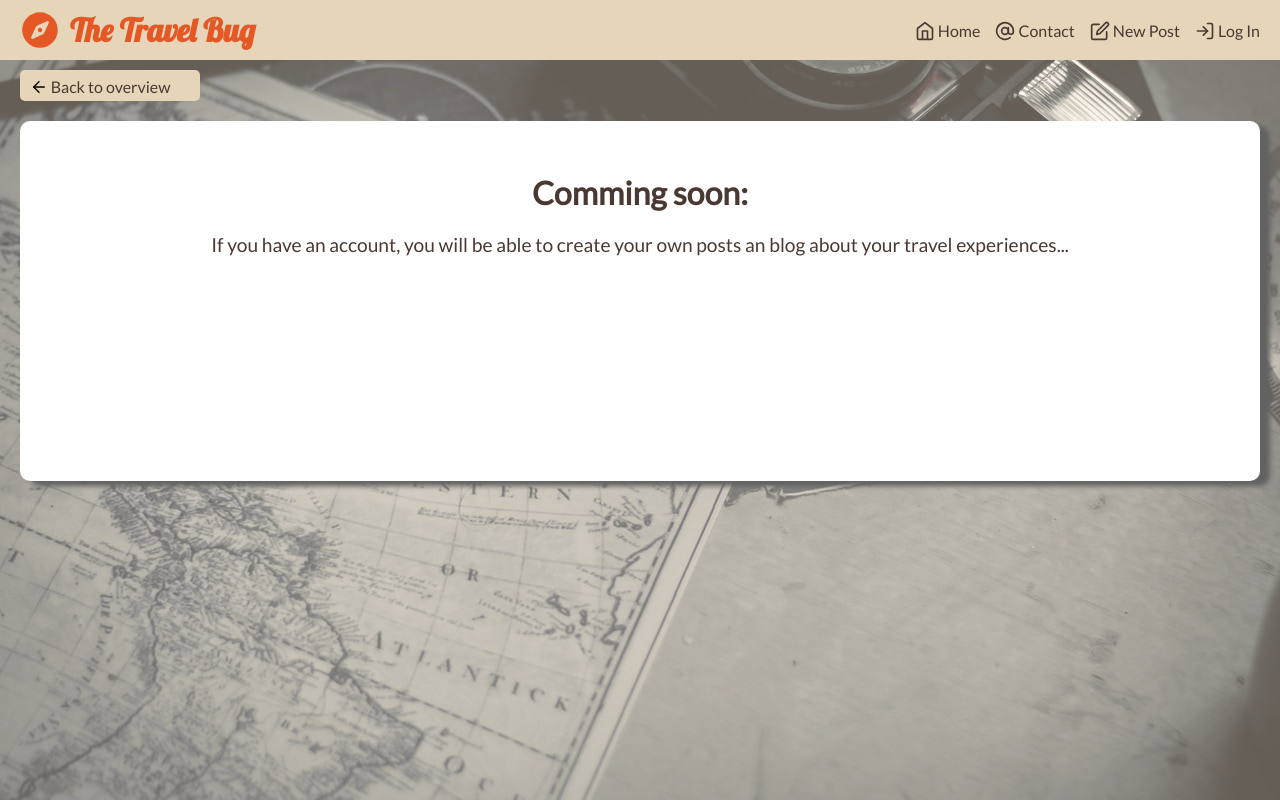
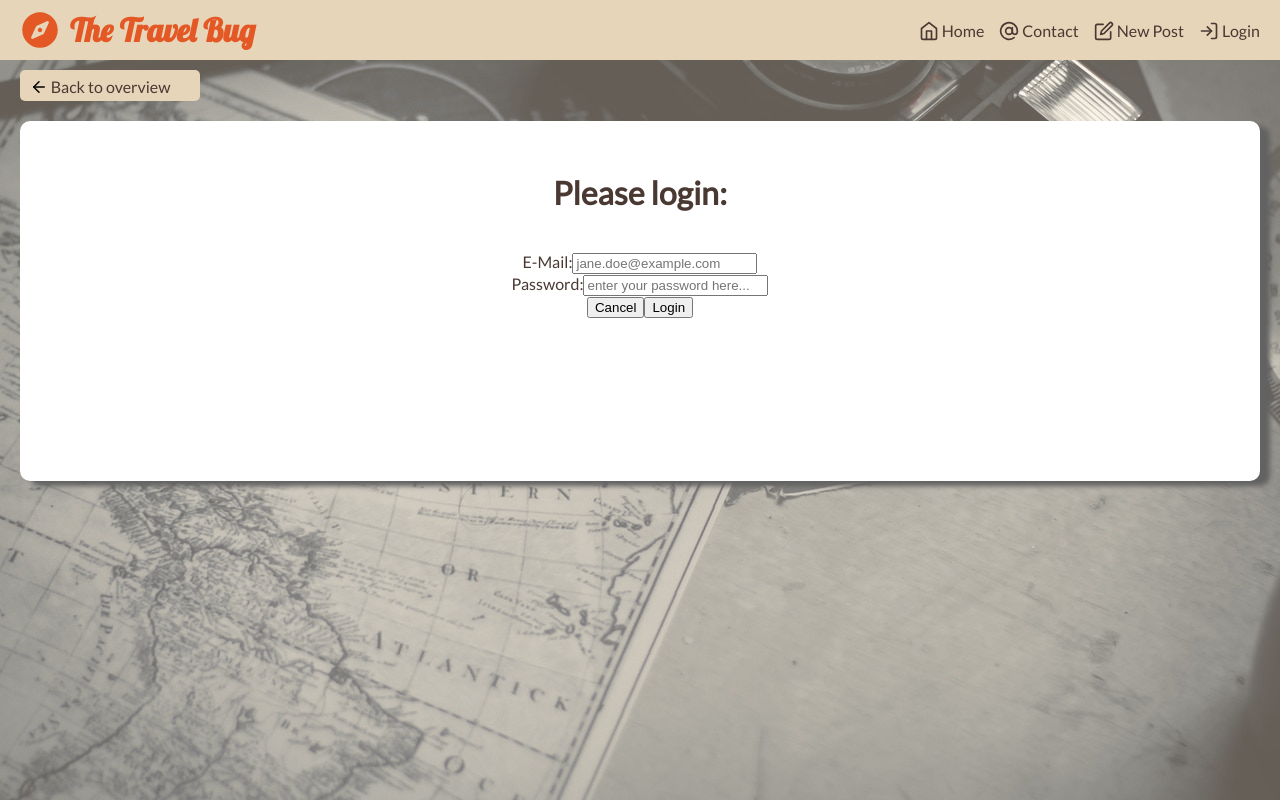
Before and after one commit to JannekS/the-travelbug-client, a Vue app: page /login in a window 1280 px wide. Built offline with nearby package versions, Linux system fonts and the light colour scheme; no server answers; a web font is replaced by a local one; what @fawmi/vue-google-maps would draw is missing.

Commit message:
Implemented basic login / logout functionality.

```diff
--- a/package.json
+++ b/package.json
@@ -12,7 +12,9 @@
     "@fawmi/vue-google-maps": "^0.9.4",
     "core-js": "^3.6.5",
     "vue": "^3.0.0",
-    "vue-router": "^4.0.0-0"
+    "vue-router": "^4.0.0-0",
+    "vuex": "^4.0.2",
+    "vuex-persist": "^3.1.3"
   },
   "devDependencies": {
     "@vue/cli-plugin-babel": "~4.5.15",
--- a/src/components/Header.vue
+++ b/src/components/Header.vue
@@ -26,9 +26,17 @@
           >
         </div>
         <div class="nav-item">
-          <router-link to="/login"
-            ><img src="/icons/log-in.svg" /><span> Log In</span></router-link
-          >
+          <div v-if="!isLoggedIn">
+            <router-link to="/login"
+              ><img src="/icons/log-in.svg" /><span> Login</span></router-link
+            >
+          </div>
+          <div v-else @click="logout">
+            <router-link to="/">
+              <img src="/icons/log-in.svg" />
+              <span> Logout</span>
+            </router-link>
+          </div>
         </div>
       </nav>
     </div>
@@ -36,7 +44,18 @@
 </template>
 
 <script>
-export default {};
+export default {
+  computed: {
+    isLoggedIn() {
+      return this.$store.getters.userLoggedIn;
+    },
+  },
+  methods: {
+    logout() {
+      this.$store.dispatch("logout");
+    },
+  },
+};
 </script>
 
 <style scoped>
--- a/src/main.js
+++ b/src/main.js
@@ -1,9 +1,11 @@
 import { createApp } from "vue";
 import App from "./App.vue";
 import router from "./router";
+import store from "./store/index";
 import VueGoogleMaps from "@fawmi/vue-google-maps";
 
 const app = createApp(App);
+app.use(store);
 app.use(router);
 app.use(VueGoogleMaps, {
   load: {
--- /dev/null
+++ b/src/store/index.js
@@ -0,0 +1,52 @@
+import { createStore } from "vuex";
+import VuexPersist from "vuex-persist";
+
+const vuexLocal = new VuexPersist({
+  key: "vuex",
+  storage: window.localStorage,
+});
+
+const store = createStore({
+  state() {
+    return {
+      userId: null,
+      authToken: null,
+      isLoggedIn: false,
+    };
+  },
+  mutations: {
+    // mutations must be synchronous
+    login(state, payload) {
+      state.userId = payload.userId;
+      state.authToken = payload.token;
+      state.isLoggedIn = payload.isAuth;
+    },
+    logout(state) {
+      state.userId = null;
+      state.authToken = null;
+      state.isLoggedIn = false;
+    },
+  },
+  actions: {
+    login(context, payload) {
+      context.commit("login", payload);
+    },
+    logout(context) {
+      context.commit("logout");
+    },
+  },
+  getters: {
+    userId(state) {
+      return state.userId;
+    },
+    authToken(state) {
+      return state.authToken;
+    },
+    userLoggedIn(state) {
+      return state.isLoggedIn;
+    },
+  },
+  plugins: [vuexLocal.plugin],
+});
+
+export default store;
--- a/src/views/Home.vue
+++ b/src/views/Home.vue
@@ -3,7 +3,6 @@
     <div class="main-container" v-if="blogPostData">
       <Previews :blogPosts="blogPostData" />
       <div id="map-wrapper">
-        <!-- <h2>this is where the map goes</h2> -->
         <TravelMap :blogPosts="blogPostData" />
       </div>
     </div>
--- a/src/views/Login.vue
+++ b/src/views/Login.vue
@@ -1,23 +1,124 @@
 <template>
   <div class="login-container">
     <BackHome />
-    <CommingSoon :message="message" />
+    <div class="container">
+      <h1>Please login:</h1>
+      <form @submit.prevent="submitForm">
+        <br />
+        <label for="email">E-Mail:</label>
+        <input
+          type="email"
+          id="email"
+          name="email"
+          placeholder="jane.doe@example.com"
+          v-model="email"
+          required
+        />
+        <br />
+        <label for="password">Password:</label>
+        <input
+          type="password"
+          id="password"
+          name="password"
+          v-model="password"
+          placeholder="enter your password here..."
+          required
+        />
+        <br />
+        <input type="reset" value="Cancel" class="form-btn" />
+        <input type="submit" value="Login" class="form-btn" />
+      </form>
+      <div v-if="responseData">
+        <p>Status: {{ responseData.status }}</p>
+        <p>Message: {{ responseData.message }}</p>
+        <p>Is logged in: {{ responseData.cookie }}</p>
+      </div>
+    </div>
+    <!-- <div id="signup-container">
+      <h2>No Account yet?</h2>
+      <h3>Sign up now:</h3>
+      <form action="/signup" method="POST">
+        <label for="name">User name:</label>
+        <input type="text" name="name" placeholder="Jane Doe" required />
+        <br />
+        <label for="email">E-Mail:</label>
+        <input
+          type="email"
+          name="email"
+          placeholder="jane.doe@example.com"
+          required
+        />
+        <br />
+        <label for="password">Password:</label>
+        <input
+          type="password"
+          name="password"
+          placeholder="superS3curePassword!"
+          required
+        />
+        <br />
+        <label for="confirmPassword">Confirm:</label>
+        <input
+          type="password"
+          name="confirmPassword"
+          placeholder="retype your password"
+          required
+        />
+        <br />
+        <input
+          type="reset"
+          value="Cancel"
+          class="form-btn"
+          id="cancel-post-btn"
+        />
+        <input
+          type="submit"
+          value="Sign Up"
+          class="form-btn"
+          id="save-post-btn"
+        />
+      </form>
+    </div> -->
   </div>
 </template>
 
 <script>
 import BackHome from "@/components/BackHome.vue";
-import CommingSoon from "@/components/CommingSoon.vue";
 export default {
   components: {
-    CommingSoon,
     BackHome,
   },
   data() {
     return {
-      message:
-        "If you have an account, you will be able to create your own posts an blog about your travel experiences...",
+      email: "",
+      password: "",
+      responseData: undefined,
+      isLoggedIn: this.$store.getters.userLoggedIn,
     };
+  },
+  methods: {
+    async submitForm() {
+      const context = this;
+      const url = "http://localhost:3000/login";
+      const response = await fetch(url, {
+        method: "POST",
+        headers: { "Content-Type": "application/json" },
+        body: JSON.stringify({
+          email: context.email,
+          password: context.password,
+        }),
+      });
+      const result = await response.json();
+      this.responseData = result;
+      this.responseData.status = response.status;
+      this.responseData.cookie = response.cookie;
+
+      this.$store.dispatch("login", {
+        userId: this.responseData.userId,
+        token: this.responseData.token,
+        isAuth: true,
+      });
+    },
   },
 };
 </script>
@@ -27,6 +128,15 @@ export default {
   display: flex;
   flex-direction: column;
   justify-content: space-around;
+}
+.container {
+  padding: 30px;
+  margin: 10px 20px;
+  min-height: 300px;
+  background-color: white;
+  border-radius: 10px;
+  box-shadow: 10px 5px 5px rgb(98, 98, 98);
+  text-align: center;
 }
 
 @media only screen and (min-width: 800px) {
--- a/src/views/NewPost.vue
+++ b/src/views/NewPost.vue
@@ -15,9 +15,21 @@ export default {
   },
   data() {
     return {
-      message:
-        "If you are logged in as a user, you will be able to create your own blog post on this page :-)",
+      message: "",
     };
+  },
+  mounted: async function () {
+    const url = "http://localhost:3000/new-post";
+    try {
+      const response = await fetch(url, {
+        headers: { Authorization: "Bearer " + this.$store.getters.authToken },
+      });
+      const result = await response.json();
+      this.message = result.message;
+    } catch (error) {
+      console.log("ERROR:");
+      console.log(error);
+    }
   },
 };
 </script>
```
Also changed, not shown: 1 other file (tests, documents, lock files or other folders).
